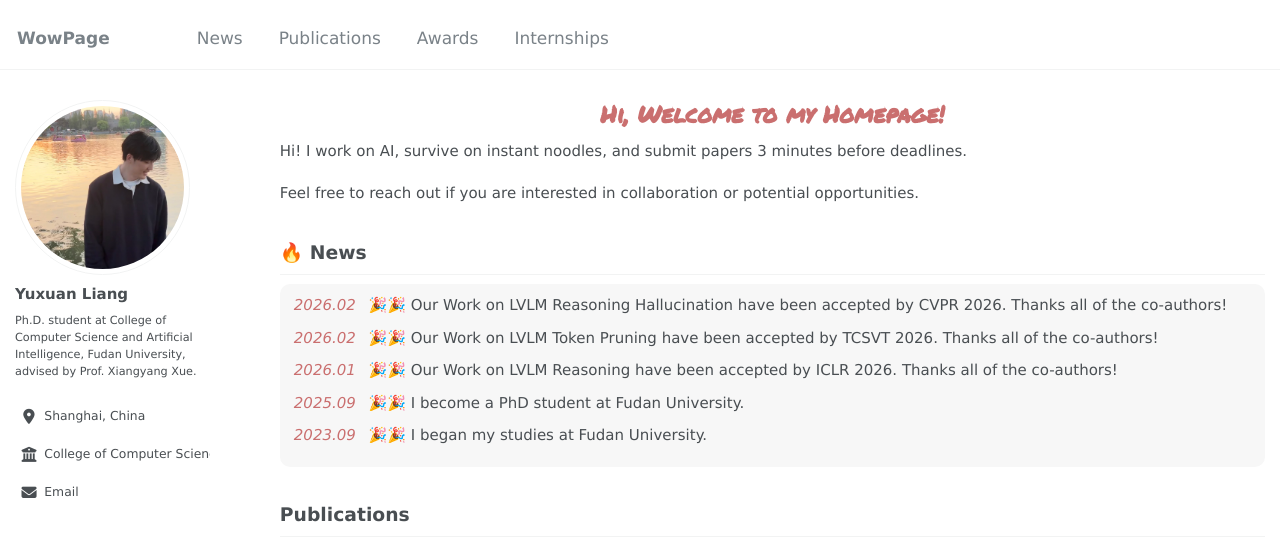
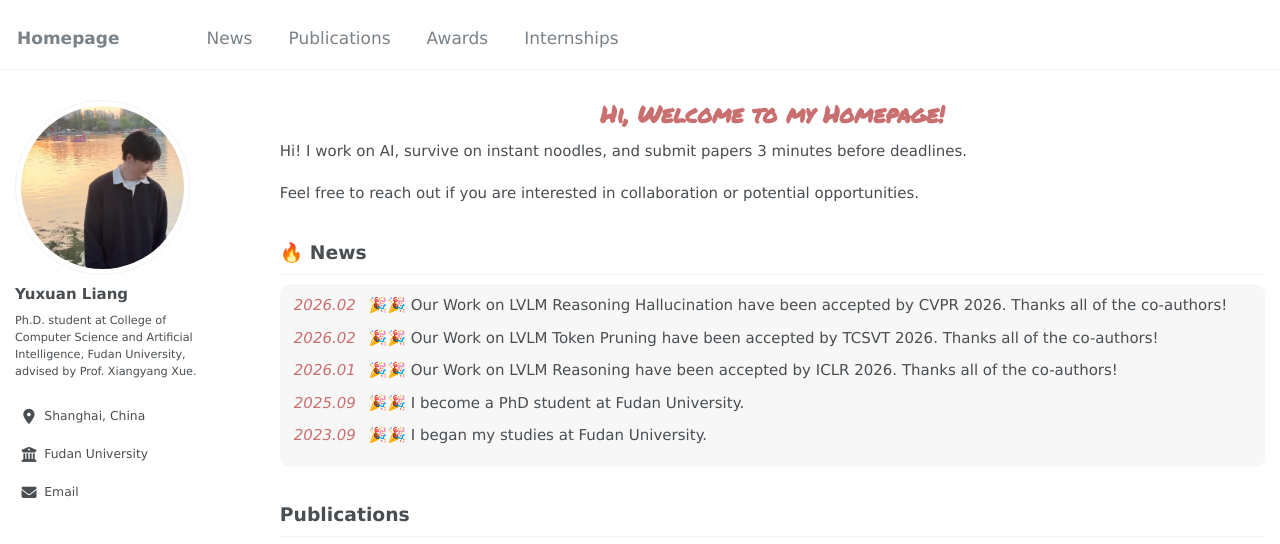
Before and after one commit to Lyxxx1211/Lyxxx1211.github.io, a Jekyll site: the page built from _pages/about.md, in a window 1280 px wide. Shown: the top 544 px of the page. Built offline with Jekyll 4.4.1, drawn with Linux system fonts in a browser that asks for light colours; some web fonts are replaced; our own code applies the rules of GitHub Pages for plain Markdown files.

Commit message:
{message}

```diff
--- a/_config.yml
+++ b/_config.yml
@@ -1,5 +1,5 @@
 locale                   : "en-US"
-title                    : "WowPage"
+title                    : "Homepage"
 title_separator          : "-"
 name                     : "Your Name"
 description              : &description "A clean academic homepage template."
@@ -13,7 +13,7 @@ author:
   pronouns         :
   bio              : "Ph.D. student at College of Computer Science and Artificial Intelligence, Fudan University, advised by Prof. Xiangyang Xue."
   location         : "Shanghai, China"
-  employer         : "College of Computer Science and Artificial Intelligence, Fudan University"
+  employer         : "Fudan University"
   uri              :
   email            : "yxliang25@m.fudan.edu.cn"
 
```
